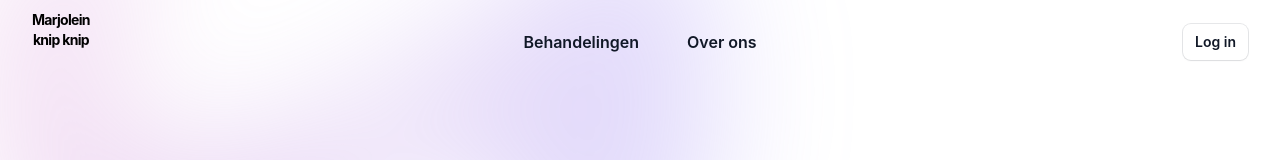
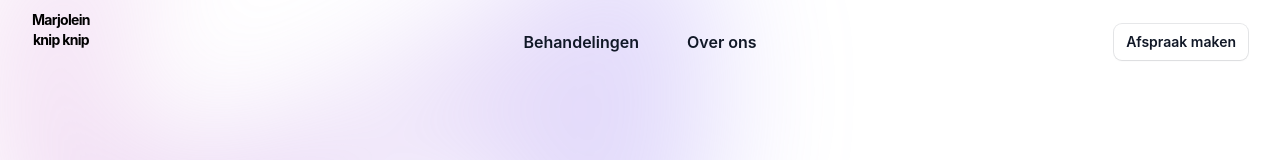
Before and after one commit to MeesPos/web.kappers-project, a Next.js app: page / in a window 1280 px wide. Shown: the top 160 px of the page. Built offline with nearby package versions, Linux system fonts and the light colour scheme.

Commit message:
afspraak maken button

```diff
--- a/pages/index.tsx
+++ b/pages/index.tsx
@@ -81,12 +81,12 @@ export default function App() {
 							))}
 						</div>
 						<div className="hidden lg:flex lg:min-w-0 lg:flex-1 lg:justify-end">
-							<Link
-								href="/login"
+							<button
+								onClick={handleClickOpen}
 								className="inline-block rounded-lg px-3 py-1.5 text-sm font-semibold leading-6 text-gray-900 shadow-sm ring-1 ring-gray-900/10 hover:ring-gray-900/20"
 							>
-								Log in
-							</Link>
+								Afspraak maken
+							</button>
 						</div>
 					</nav>
 					<Dialog
@@ -140,9 +140,10 @@ export default function App() {
 									<div className="py-6">
 										<a
 											href="#"
+											onClick={handleClickOpen}
 											className="-mx-3 block rounded-lg py-2.5 px-3 text-base font-semibold leading-6 text-gray-900 hover:bg-gray-400/10"
 										>
-											Log in
+											Afspraak maken
 										</a>
 									</div>
 								</div>
```
